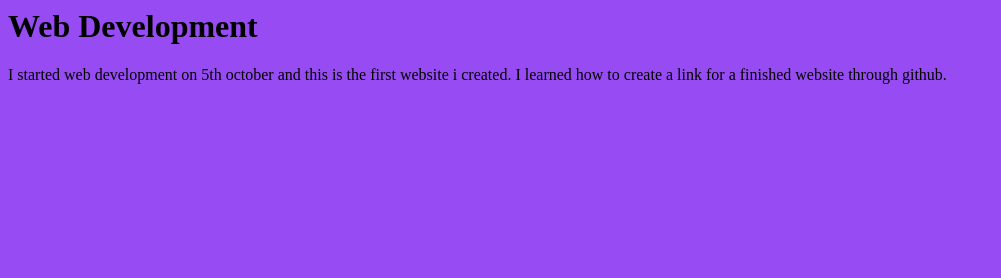
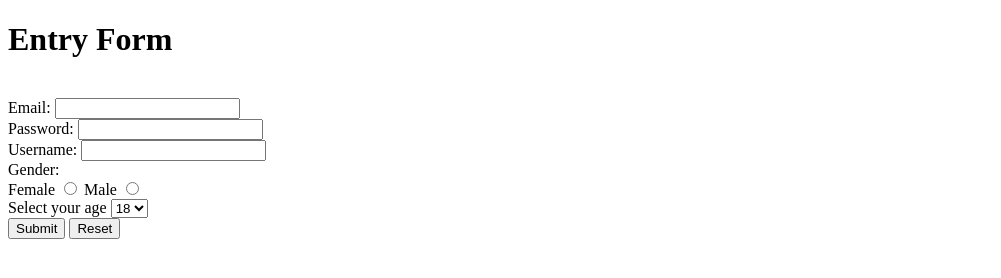
Before and after one commit to SriyaTalla/htmlll, a plain HTML site: page index.html in a window 1280 px wide. Shown: the whole page, without its empty margins (0-1001 px from the left). Drawn offline with Linux system fonts and the light colour scheme.

Commit message:
entry form

```diff
--- a/index.html
+++ b/index.html
@@ -1,12 +1,45 @@
-</html><!DOCTYPE html>
+
+<!DOCTYPE html>
 <html lang="en">
-    <head>
-        <meta charset="UTF-8">
-        <meta name="viewport" content="width=device-width, initial-scale=1.0">
-        <title>Document</title>
-    </head>
-    <body style="background-color: rgb(151, 76, 243);">
-    <h1>Web Development</h1>
-<p>I started web development on 5th october and this is the first website i created. I learned how to create a link for a finished website through github.</p>
+<head>
+    <meta charset="UTF-8">
+    <meta name="viewport" content="width=device-width, initial-scale=1.0">
+    <title>Document</title>
+</head>
+<body>
+    <h1>Entry Form</h1><br>
+
+    <label for="email">Email: </label>
+    <input type="email" id="email" name="email"><br>
+
+    <label for="password">Password: </label>
+    <input type="password" id="password" name="password"><br>
+
+    <label for="username">Username: </label>
+    <input type="text" id="username" name="username" maxlength="20"><br>
+
+    <label for="gender">Gender: </label><br>
+
+    <label for="female">Female</label>
+    <input type="radio" id="female" name="gender" value="female">
+
+    <label for="male">Male</label>
+    <input type="radio" id="male" name="gender" value="male"><br>
+
+    <label for="age">Select your age</label>
+    <select id="age" name="age">
+        <option value="18">18</option>
+        <option value="19">19</option>
+        <option value="20">20</option>
+        <option value="21">21</option>
+        <option value="22">22</option>
+        <option value="23">23</option>
+        <option value="24">24</option>
+        <option value="25">25</option>
+        <option value="26">26</option>
+    </select><br>
+
+    <button type="submit">Submit</button>
+    <button type="reset">Reset</button><br>
 </body>
 </html>
```
Also changed, not shown: index1.html (deleted, +0 -29 lines).
